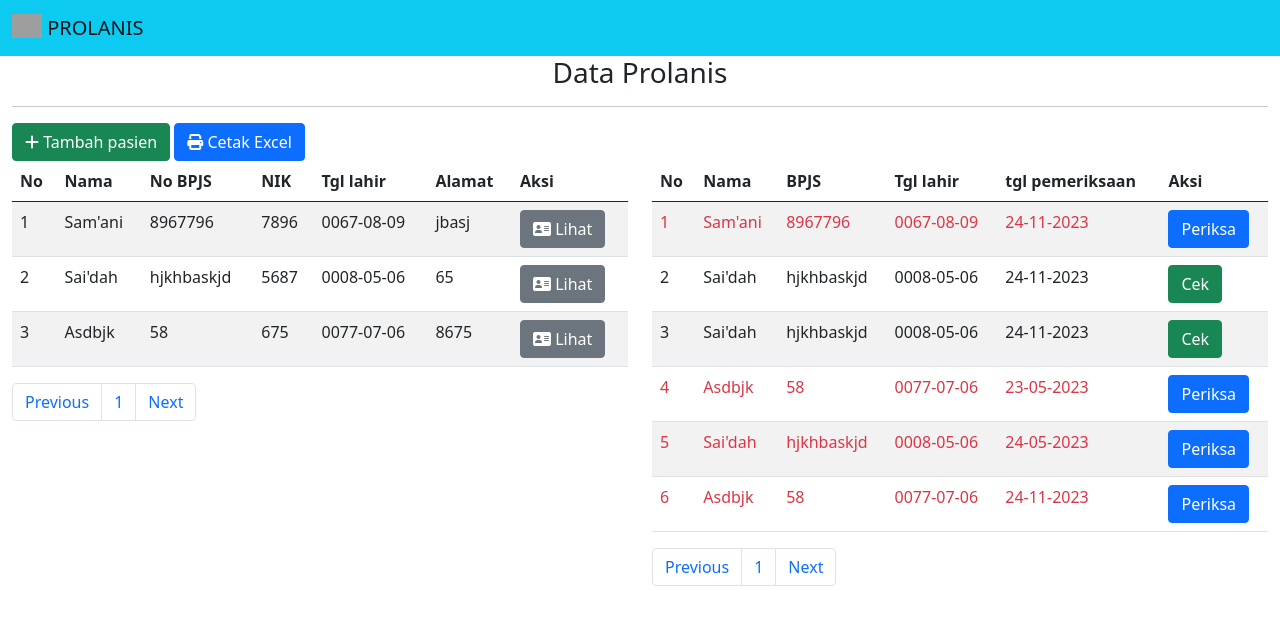
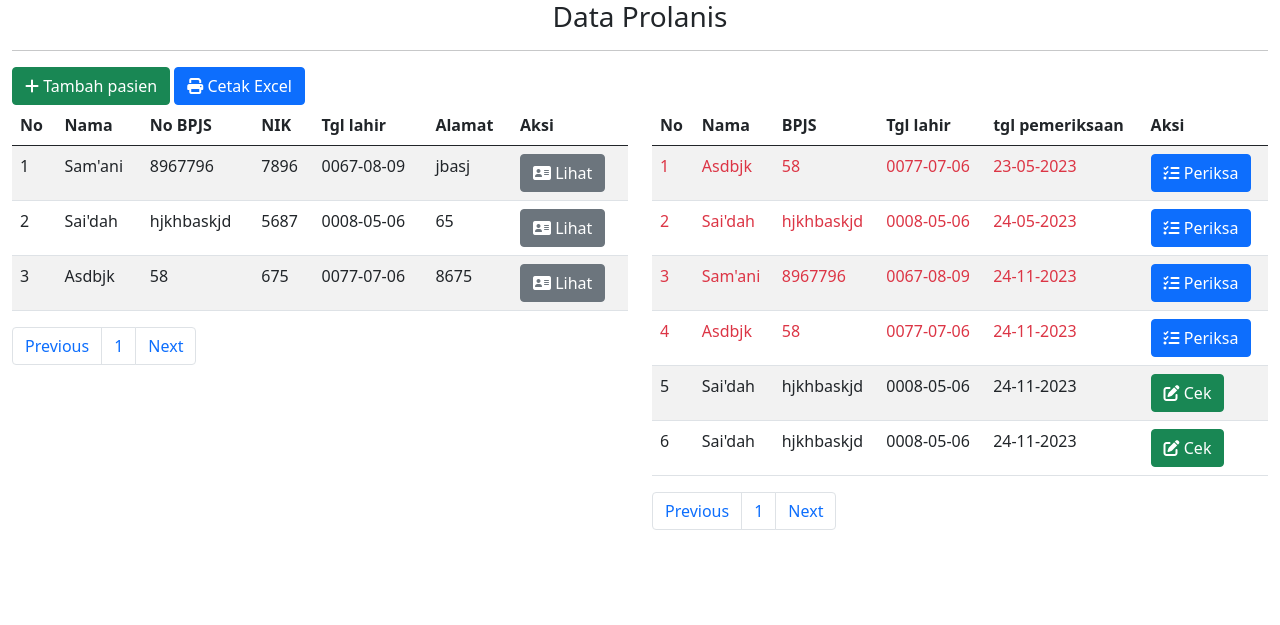
Before and after one commit to samani21/prolanis, a PHP site: page /prolanis/ in a window 1280 px wide. Shown: the top 625 px of the page. Run offline with PHP 8.4, Linux system fonts and the light colour scheme; data comes from the database, SQL or seed files in the repository; some libraries are stand-ins or nearby versions; grey boxes are pictures that could not be loaded.

Commit message:
memperbaiki yang kurang

```diff
--- a/asset/header.php
+++ b/asset/header.php
@@ -16,12 +16,3 @@
  </head>
 
  <body>
-     <nav class="navbar navbar-light bg-info">
-         <div class="container-fluid">
-             <a class="navbar-brand" href="../index.php">
-                 <img src="/docs/5.1/assets/brand/bootstrap-logo.svg" alt="" width="30" height="24"
-                     class="d-inline-block align-text-top">
-                 PROLANIS
-             </a>
-         </div>
-     </nav>
--- a/cetak.php
+++ b/cetak.php
@@ -5,6 +5,7 @@ require 'vendor/autoload.php';
 use PhpOffice\PhpSpreadsheet\Spreadsheet;
 use PhpOffice\PhpSpreadsheet\Writer\Xlsx;
 
+date_default_timezone_set("Asia/Singapore");
 $t = date('d-m-Y');
 
 $styleArray = [
@@ -110,7 +111,7 @@ $spreadsheet->getActiveSheet()->getStyle('T3')->applyFromArray($style_col);
 $spreadsheet->getActiveSheet()->getStyle('U3')->applyFromArray($style_col);
 
 
-$data = mysqli_query($koneksi,"SELECT * FROM tb_porlanis LEFT JOIN tb_pasien ON tb_pasien.id = tb_porlanis.id_pasien");
+$data = mysqli_query($koneksi,"SELECT * FROM tb_porlanis LEFT JOIN tb_pasien ON tb_pasien.id = tb_porlanis.id_pasien  ORDER BY sts1,p_ulang ASC");
 $i = 4;
 $no = 1;
 while($d = mysqli_fetch_array($data))
--- a/index.php
+++ b/index.php
@@ -2,6 +2,8 @@
 include 'asset/header.php';
 include 'asset/koneksi/koneksi.php';
 $t = date('d-m-Y');
+
+date_default_timezone_set("Asia/Singapore");
 ?>
 
 <div class="container-fluid">
@@ -106,11 +108,11 @@ $t = date('d-m-Y');
                         $previous = $prolanis - 1;
                         $next = $prolanis + 1;
 
-                        $data = mysqli_query($koneksi,"SELECT * FROM tb_porlanis LEFT JOIN tb_pasien ON tb_pasien.id = tb_porlanis.id_pasien");
+                        $data = mysqli_query($koneksi,"SELECT * FROM tb_porlanis LEFT JOIN tb_pasien ON tb_pasien.id = tb_porlanis.id_pasien  ORDER BY sts1,p_ulang ASC");
                         $jumlah_data = mysqli_num_rows($data);
                         $total_halaman1 = ceil($jumlah_data / $batas);
 
-                        $data_prolanis = mysqli_query($koneksi,"SELECT * FROM tb_porlanis LEFT JOIN tb_pasien ON tb_pasien.id = tb_porlanis.id_pasien limit $halaman_awal, $batas");
+                        $data_prolanis = mysqli_query($koneksi,"SELECT * FROM tb_porlanis LEFT JOIN tb_pasien ON tb_pasien.id = tb_porlanis.id_pasien  ORDER BY sts1,p_ulang ASC limit $halaman_awal, $batas");
                         $no = $halaman_awal+1;
 
                         while($dt = mysqli_fetch_array($data_prolanis)){
@@ -146,12 +148,12 @@ $t = date('d-m-Y');
 
                                 if($dt['sts1'] == '0' && $dt['p_ulang'] <= $t){
                                    ?>
-                                    <a href="porlanis/periksa_prolanis.php?id=<?php echo $dt['id_prolanis']?>&pasien=<?php echo $dt['id_pasien']?>" class="btn btn-primary">Periksa</a>
+                                    <a href="porlanis/periksa_prolanis.php?id=<?php echo $dt['id_prolanis']?>&pasien=<?php echo $dt['id_pasien']?>" class="btn btn-primary"><i class="fa-solid fa-list-check"></i> Periksa</a>
                                    <?php
                                 }
                                 if($dt['sts1'] == '1' && $dt['p_ulang'] <= $t){
                                     ?>
-                                      <a href="porlanis/cek.php?id=<?php echo $dt['id_prolanis']?>" class="btn btn-success">Cek</a>
+                                      <a href="porlanis/cek.php?id=<?php echo $dt['id_prolanis']?>" class="btn btn-success"><i class="fa-solid fa-pen-to-square"></i> Cek</a>
                                     <?php
                                  }
                             ?>
--- a/pasien/detail.php
+++ b/pasien/detail.php
@@ -12,7 +12,7 @@ $data = mysqli_fetch_array($ambil)
         </div>
         <hr>
         <div>
-        <button class="btn btn-secondary" onclick="history.back()">Kembali</button>
+        <button class="btn btn-secondary" onclick="history.back()"><i class="fa-solid fa-chevron-left"></i> Kembali</button>
         <a href="edit_pasien.php?id=<?php echo $id?>" class="btn btn-warning"><i class="fa-solid fa-pen-to-square"> </i> Data pasien</a>
         </div>
         <br>
--- a/pasien/tambah_pasien.php
+++ b/pasien/tambah_pasien.php
@@ -36,12 +36,12 @@ include '../asset/koneksi/koneksi.php';
         <input type="hidden" value="0" name="s_pasien">
         <hr>
         <div>
-            <button type="submit" class="btn btn-success" name="simpan">Simpan</button>
-            <button type="reset" class="btn btn-danger">Reset</button>
+            <button type="submit" class="btn btn-success" name="simpan"><i class="fa-solid fa-floppy-disk"></i> Simpan</button>
+            <button type="reset" class="btn btn-danger"><i class="fa-solid fa-rotate-left"></i> Reset</button>
+            <a class="btn btn-secondary" onclick="history.back()"><i class="fa-solid fa-chevron-left"></i> Kembali</a>
         </div>
     </form>
     <br>
-    <button class="btn btn-secondary" onclick="history.back()">Kembali</button>
 </div>
 </body>
 
--- a/porlanis/cek.php
+++ b/porlanis/cek.php
@@ -12,7 +12,7 @@ $data = mysqli_fetch_array($ambil)
         </div>
         <hr>
         <div>
-        <button class="btn btn-secondary" onclick="history.back()">Kembali</button>
+        <button class="btn btn-secondary" onclick="history.back()"><i class="fa-solid fa-chevron-left"></i> Kembali</button>
         <a href="edit_prolanis.php?id=<?php echo $id?>&pasien=<?php echo $data['id_pasien'] ?>" class="btn btn-warning"><i class="fa-solid fa-pen-to-square"> </i> Data pasien</a>
         </div>
         <br>
--- a/porlanis/tambah_prolanis.php
+++ b/porlanis/tambah_prolanis.php
@@ -2,6 +2,8 @@
 include '../asset/header.php';
 include '../asset/koneksi/koneksi.php';
 $kembali = date('d-m-Y', strtotime("6 month", strtotime(date("d-m-Y"))));
+date_default_timezone_set("Asia/Singapore");
+
 $id = $_GET['id'];
 
 $ambil = mysqli_query($koneksi,"SELECT * FROM tb_pasien WHERE id='$id'");
```
Also changed, not shown: porlanis/edit_prolanis.php (+5 -3 lines), porlanis/periksa_prolanis.php (+7 -2 lines), 1 other file.
